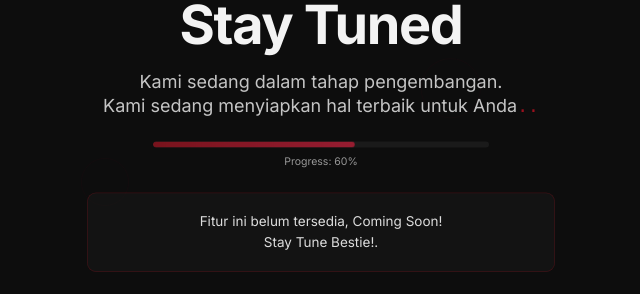
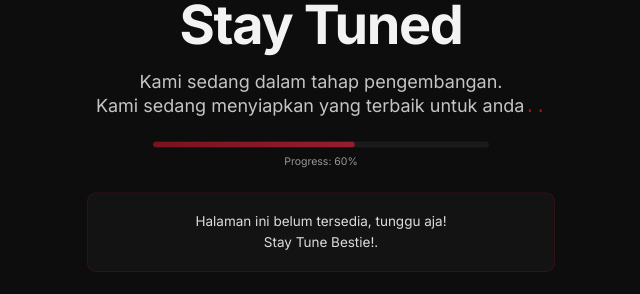
Before and after one commit to pocongcyber77/aleywebsite, a Next.js app: page /stay-tuned in a window 1280 px wide. Shown: the part 142-436 px from the top of the page, without its empty margins (319-959 px from the left). Built offline with nearby package versions, Linux system fonts and the light colour scheme.

Commit message:
update staytune pages

```diff
--- a/pages/stay-tuned.tsx
+++ b/pages/stay-tuned.tsx
@@ -26,7 +26,7 @@ const StayTuned: NextPage = () => {
   return (
     <>
       <Head>
-        <title>Stay Tuned - Coming Soon</title>
+        <title>Stay Tuned - Kami masih dalam tahap pengembangan</title>
         <meta name="description" content="kami sedang berada dalam tahap pengembangan. Kami sedang menyiapkan sesuatu yang mantap untuk Anda." />
         <link rel="icon" href="/favicon.png" />
       </Head>
@@ -71,7 +71,7 @@ const StayTuned: NextPage = () => {
           <div className="text-xl md:text-2xl text-[#F3F3F3]/80 mb-8 leading-relaxed">
             Kami sedang dalam tahap pengembangan.
             <br />
-            Kami sedang menyiapkan hal terbaik untuk Anda
+            Kami sedang menyiapkan yang terbaik untuk anda
             <span className="text-[#9B111E] font-mono">{dots}</span>
           </div>
 
@@ -87,7 +87,7 @@ const StayTuned: NextPage = () => {
           {/* Message */}
           <div className="bg-[#1A1A1A]/50 border border-[#9B111E]/30 rounded-xl p-6 mb-8">
             <p className="text-[#F3F3F3]/90 text-lg">
-              Fitur ini belum tersedia, Coming Soon!
+              Halaman ini belum tersedia, tunggu aja!
               <br />
               Stay Tune Bestie!.
             </p>
@@ -105,7 +105,7 @@ const StayTuned: NextPage = () => {
           {/* Additional Info */}
           <div className="mt-12 text-[#F3F3F3]/50 text-sm">
             <p>Jika Kamu ngeliatin aku masih gini, sabarlah tunggu aku berkembang agar menemuimu dalam masa yang tepat.</p>
-            <p className="mt-2">Silakan cek nanti atau hubungi aku untuk informasi lebih lanjut.</p>
+            <p className="mt-2">Silakan cek  nanti atau hubungi aku untuk informasi lebih lanjut.</p>
           </div>
         </div>
 
```
